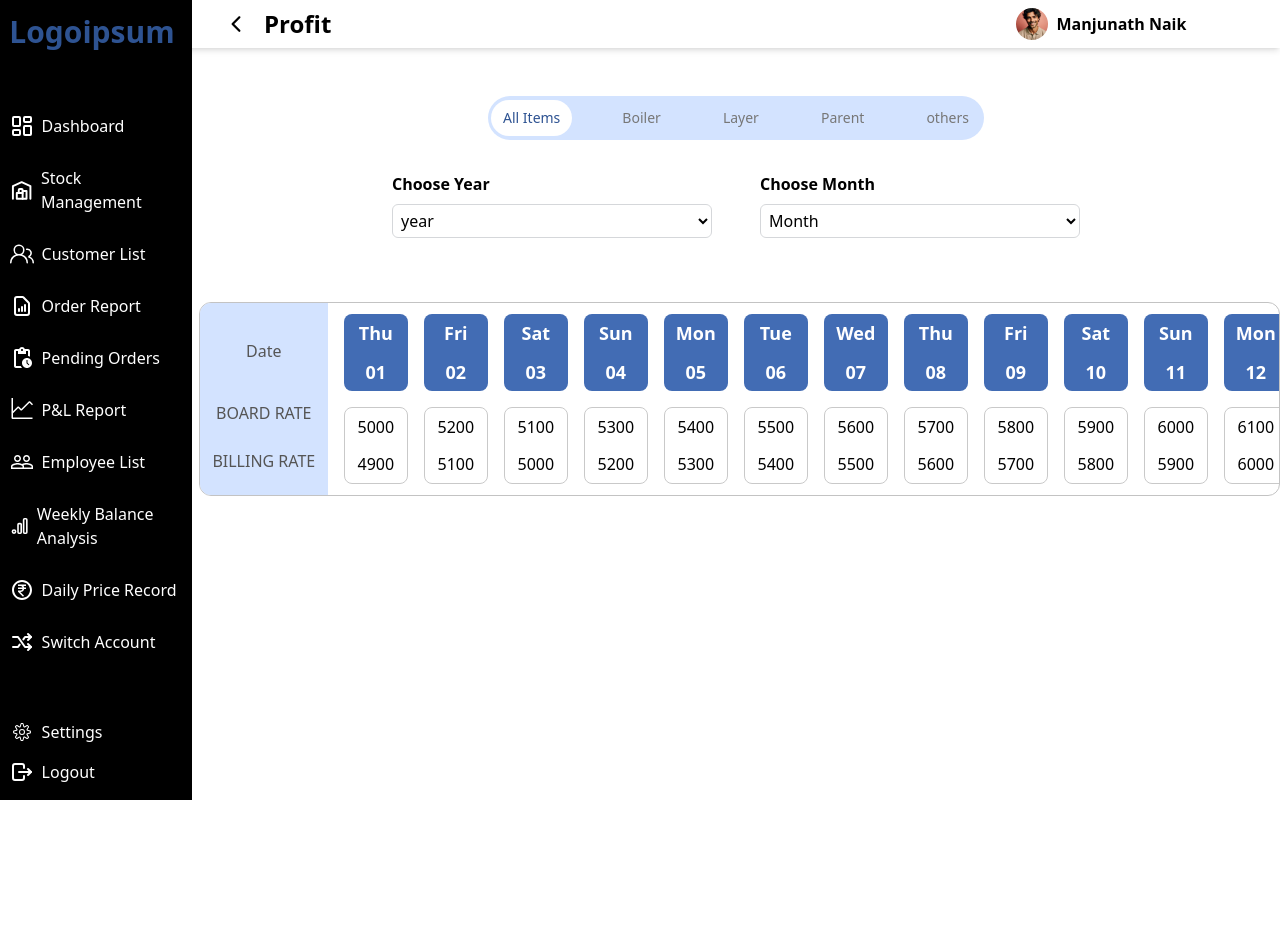
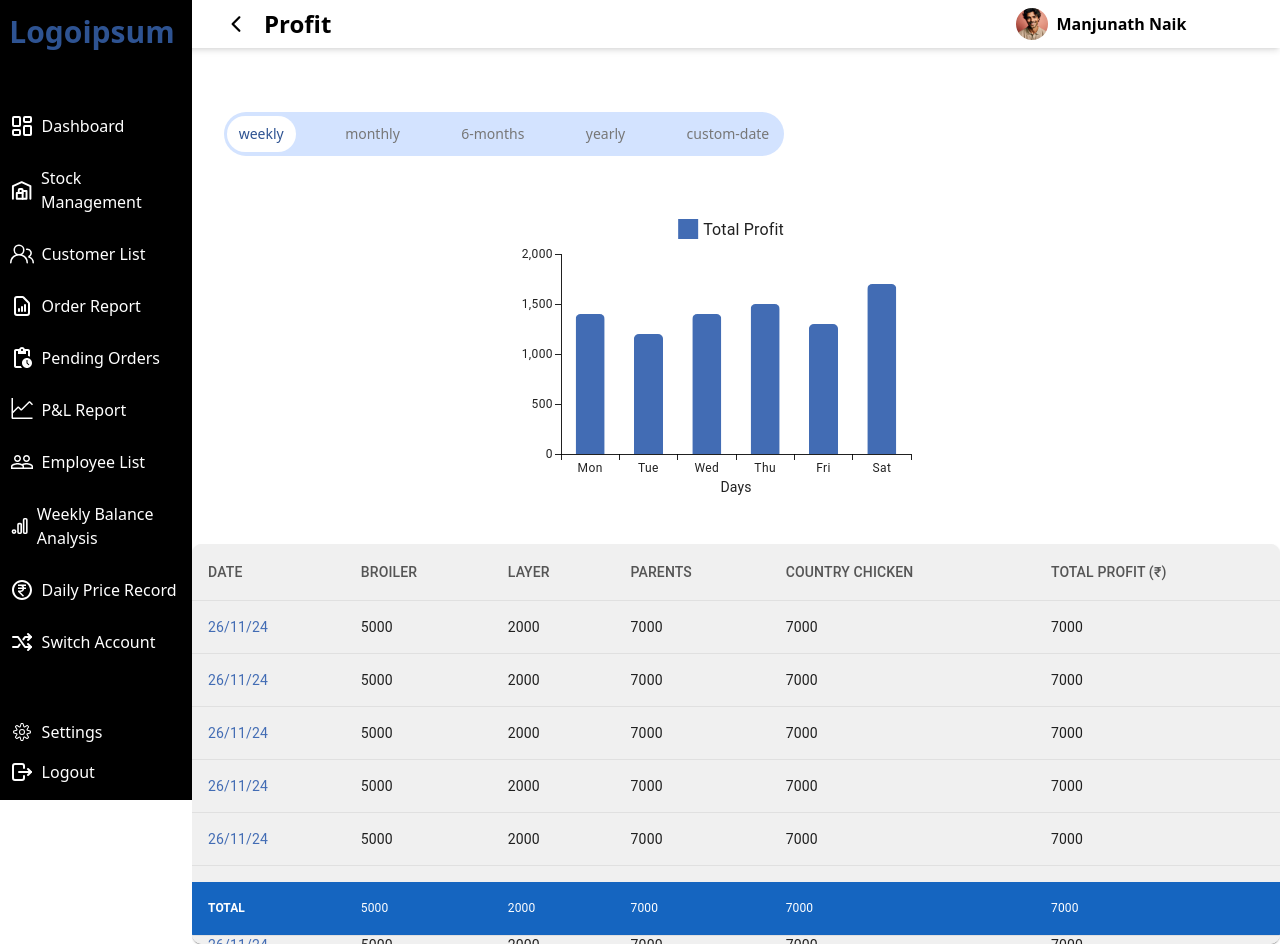
Before and after one commit to Jayanth9743/BO-dashboard, a React (Vite) app: page / in a window 1280 px wide. Shown: the top 952 px of the page. Before the commit the page ends 800 px from the top, so only its background shows below. Built offline with nearby package versions, Linux system fonts and the light colour scheme.

Commit message:
table done

```diff
--- a/src/App.jsx
+++ b/src/App.jsx
@@ -35,8 +35,8 @@ function App() {
     <div>
       <Navbar toggleSidebar={toggleSidebar} />
       <Sidebar isOpen={isSidebarOpen} sidebarRef={sidebarRef} />
-      {/* <BoDashboard /> */}
-      <BoProfitRecord/>
+      <BoDashboard />
+      {/* <BoProfitRecord/> */}
     </div>
   );
 }
--- a/src/components/ProfitTable.jsx
+++ b/src/components/ProfitTable.jsx
@@ -9,8 +9,15 @@ import {
   Paper,
 } from '@mui/material';
 
-//this ia a hardcoded data when the api come this will be dynamic
+// This is hardcoded data; it will be dynamic when the API is integrated.
 const data = [
+  { date: '26/11/24', broiler: 5000, layer: 2000, parents: 7000, chicken: 7000, profit: 7000 },
+  { date: '26/11/24', broiler: 5000, layer: 2000, parents: 7000, chicken: 7000, profit: 7000 },
+  { date: '26/11/24', broiler: 5000, layer: 2000, parents: 7000, chicken: 7000, profit: 7000 },
+  { date: '26/11/24', broiler: 5000, layer: 2000, parents: 7000, chicken: 7000, profit: 7000 },
+  { date: '26/11/24', broiler: 5000, layer: 2000, parents: 7000, chicken: 7000, profit: 7000 },
+  { date: '26/11/24', broiler: 5000, layer: 2000, parents: 7000, chicken: 7000, profit: 7000 },
+  { date: '26/11/24', broiler: 5000, layer: 2000, parents: 7000, chicken: 7000, profit: 7000 },
   { date: '26/11/24', broiler: 5000, layer: 2000, parents: 7000, chicken: 7000, profit: 7000 },
   { date: '26/11/24', broiler: 5000, layer: 2000, parents: 7000, chicken: 7000, profit: 7000 },
   { date: '26/11/24', broiler: 5000, layer: 2000, parents: 7000, chicken: 7000, profit: 7000 },
@@ -18,20 +25,26 @@ import {
 
 const ProfitTable = () => {
   return (
-    <div className='flex items-center justify-center w-full overflow-x-hidden mt-14 hide-scrollbar'>
+    <div className='flex items-center justify-center w-full mt-10 mb-6 overflow-x-hidden .hide-scrollbar-y hide-scrollbar'>
       <div className='hidden w-48 lg:block'></div>
       <div className='flex items-center justify-center w-full lg:w-[85%] overflow-x-auto hide-scrollbar'>
-          <TableContainer component={Paper} sx={{bgcolor:"#DDDDDD", flexShrink:0,borderRadius:"10px"}}>
-          <Table>
+          <TableContainer component={Paper} className='w-full ml-6 hide-scrollbar-y lg:ml-0' sx={{bgcolor:"#F0F0F0",
+             flexShrink:0,
+             borderRadius:"10px",
+             maxHeight: 400, // Fixed height for the table
+             overflowY: 'auto',
+             }}>
+
+          <Table stickyHeader>
             {/* Table Header */}
-            <TableHead>
-              <TableRow>
-                <TableCell>DATE</TableCell>
-                <TableCell>BROILER</TableCell>
-                <TableCell>LAYER</TableCell>
-                <TableCell>PARENTS</TableCell>
-                <TableCell>COUNTRY CHICKEN</TableCell>
-                <TableCell>TOTAL PROFIT (₹)</TableCell>
+            <TableHead >
+              <TableRow >
+                <TableCell sx={{ color: "#555555", position: 'sticky', top: 0, bgcolor: "#F0F0F0" }}>DATE</TableCell>
+                <TableCell sx={{ color: "#555555", position: 'sticky', top: 0, bgcolor: "#F0F0F0" }}>BROILER</TableCell>
+                <TableCell sx={{ color: "#555555", position: 'sticky', top: 0, bgcolor: "#F0F0F0" }}>LAYER</TableCell>
+                <TableCell sx={{ color: "#555555", position: 'sticky', top: 0, bgcolor: "#F0F0F0" }}>PARENTS</TableCell>
+                <TableCell sx={{ color: "#555555", position: 'sticky', top: 0, bgcolor: "#F0F0F0" }}>COUNTRY CHICKEN</TableCell>
+                <TableCell sx={{ color: "#555555", position: 'sticky', top: 0, bgcolor: "#F0F0F0" }}>TOTAL PROFIT (₹)</TableCell>
               </TableRow>
             </TableHead>
 
@@ -50,8 +63,16 @@ const ProfitTable = () => {
             </TableBody>
 
             {/* Table Footer */}
-            <TableFooter>
-              <TableRow style={{ backgroundColor: '#1565c0', color: 'white' }}>
+            <TableFooter sx={{marginLeft:"10px",marginRight:"10px",}}>
+              <TableRow sx={{
+                    position: 'sticky',
+                    bottom: 8,
+                    bgcolor: '#1565c0',
+                    color: 'white',
+                    fontWeight: 'bold',
+                    borderRadius:"10px",
+
+                  }}>
                 <TableCell style={{ color: 'white', fontWeight: 'bold' }}>TOTAL</TableCell>
                 <TableCell style={{ color: 'white' }}>{data[0].broiler}</TableCell>
                 <TableCell style={{ color: 'white' }}>{data[0].layer}</TableCell>
@@ -64,7 +85,7 @@ const ProfitTable = () => {
         </TableContainer>
       </div>
     </div>
-  )
-}
+  );
+};
 
-export default ProfitTable
+export default ProfitTable;
--- a/src/index.css
+++ b/src/index.css
@@ -2,14 +2,22 @@
 @tailwind components;
 @tailwind utilities;
 
-
+@layer utilities {
+  .hide-scrollbar {
+    -ms-overflow-style: none; /* IE and Edge */
+    scrollbar-width: none; /* Firefox */
+  }
 
   .hide-scrollbar::-webkit-scrollbar {
-    display: none;
+    display: none; /* Chrome, Safari, Edge */
   }
 
-  /* Hide scrollbar for IE, Edge, and Firefox */
-  .hide-scrollbar {
-    -ms-overflow-style: none;  /* IE and Edge */
-    scrollbar-width: none;  /* Firefox */
+  .hide-scrollbar-y {
+    overflow-y: auto; /* Ensure content is scrollable */
+    scrollbar-width: none; /* Firefox */
   }
+
+  .hide-scrollbar-y::-webkit-scrollbar {
+    display: none; /* Chrome, Safari, Edge */
+  }
+}
```
Lines whose indentation alone changed are shown as unchanged.
